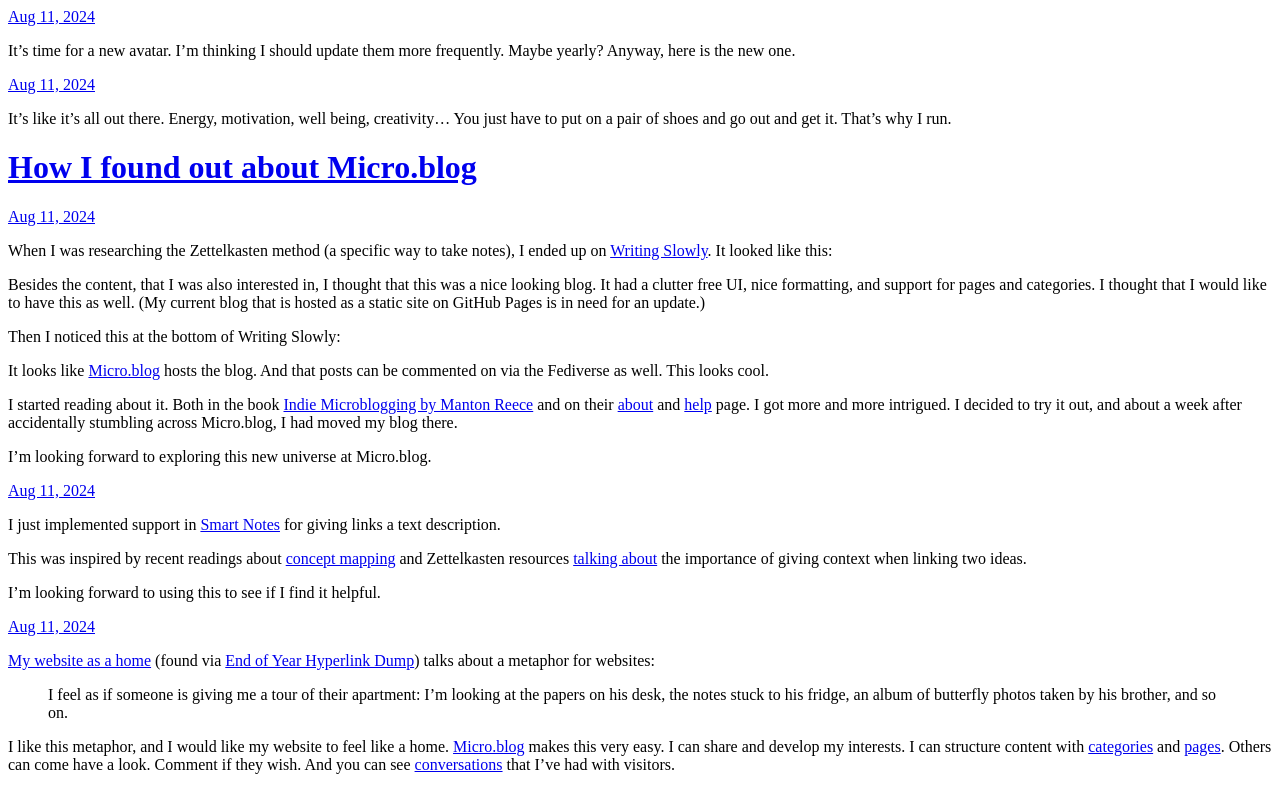
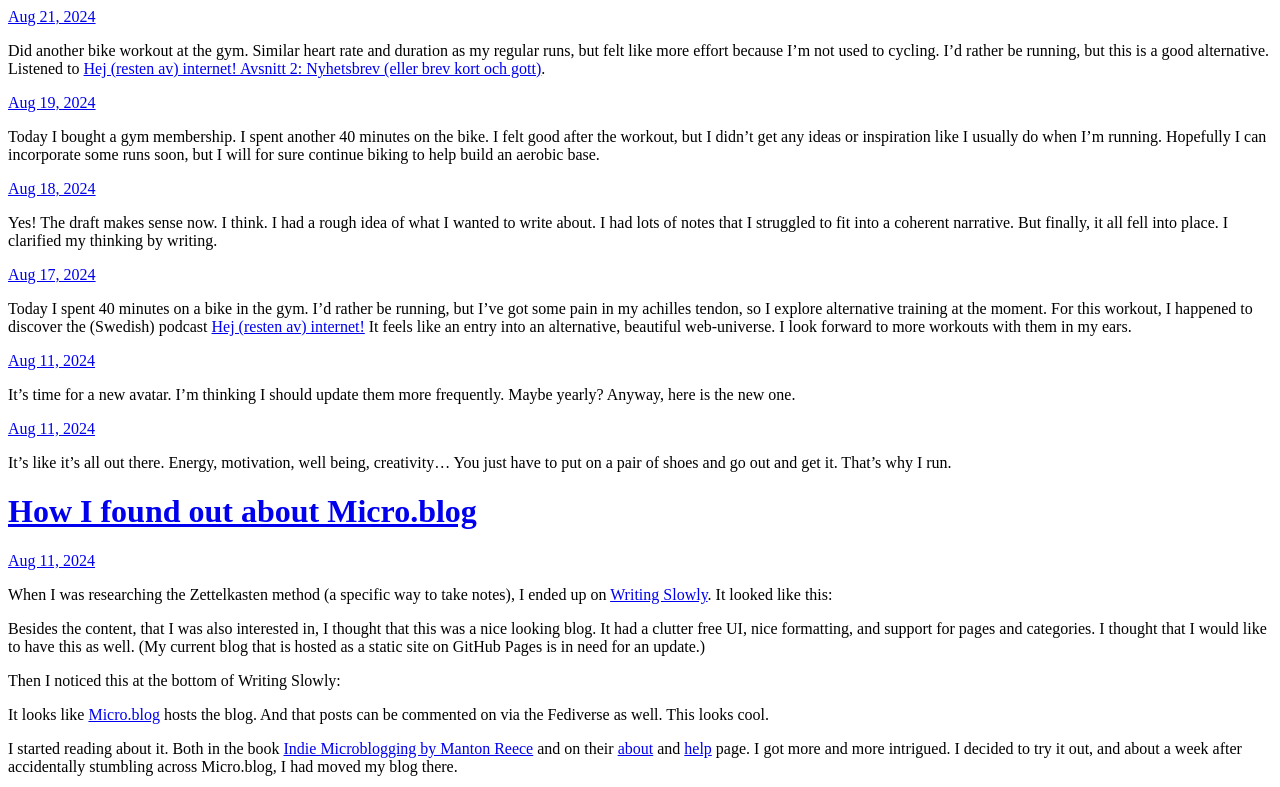
Before and after one commit to rickardlindberg/rickardlindberg.micro.blog, a plain HTML site: page index.html in a window 1280 px wide. Shown: the top 787 px of the page. Drawn offline with Linux system fonts and the light colour scheme.

Commit message:
Archiving from Micro.blog.

```diff
--- a/index.html
+++ b/index.html
@@ -21,6 +21,50 @@
 <div class="h-feed">
 
 
+
+	  <div class="h-entry">
+
+
+		<a href="https://rickardlindberg.me/2024/08/21/did-another-bike.html" class="u-url"><time class="dt-published" datetime="2024-08-21 21:44:52 &#43;0200">Aug 21, 2024</time></a>
+
+		<div class="e-content">
+			 <p>Did another bike workout at the gym. Similar heart rate and duration as my regular runs, but felt like more effort because I&rsquo;m not used to cycling. I&rsquo;d rather be running, but this is a good alternative. Listened to <a href="https://hejinter.net/avsnitt-2/">Hej (resten av) internet! Avsnitt 2: Nyhetsbrev (eller brev kort och gott)</a>.</p>
+
+		</div>
+	  </div>
+
+	  <div class="h-entry">
+
+
+		<a href="https://rickardlindberg.me/2024/08/19/today-i-bought.html" class="u-url"><time class="dt-published" datetime="2024-08-19 21:12:41 &#43;0200">Aug 19, 2024</time></a>
+
+		<div class="e-content">
+			 <p>Today I bought a gym membership. I spent another 40 minutes on the bike. I felt good after the workout, but I didn&rsquo;t get any ideas or inspiration like I usually do when I&rsquo;m running. Hopefully I can incorporate some runs soon, but I will for sure continue biking to help build an aerobic base.</p>
+
+		</div>
+	  </div>
+
+	  <div class="h-entry">
+
+
+		<a href="https://rickardlindberg.me/2024/08/18/yes-the-draft.html" class="u-url"><time class="dt-published" datetime="2024-08-18 22:38:26 &#43;0200">Aug 18, 2024</time></a>
+
+		<div class="e-content">
+			 <p>Yes! The draft makes sense now. I think. I had a rough idea of what I wanted to write about. I had lots of notes that I struggled to fit into a coherent narrative. But finally, it all fell into place. I clarified my thinking by writing.</p>
+
+		</div>
+	  </div>
+
+	  <div class="h-entry">
+
+
+		<a href="https://rickardlindberg.me/2024/08/17/today-i-spent.html" class="u-url"><time class="dt-published" datetime="2024-08-17 21:49:57 &#43;0200">Aug 17, 2024</time></a>
+
+		<div class="e-content">
+			 <p>Today I spent 40 minutes on a bike in the gym. I&rsquo;d rather be running, but I&rsquo;ve got some pain in my achilles tendon, so I explore alternative training at the moment. For this workout, I happened to discover the (Swedish) podcast <a href="https://hejinter.net/">Hej (resten av) internet!</a> It feels like an entry into an alternative, beautiful web-universe. I look forward to more workouts with them in my ears.</p>
+
+		</div>
+	  </div>
 
 	  <div class="h-entry">
 
```
